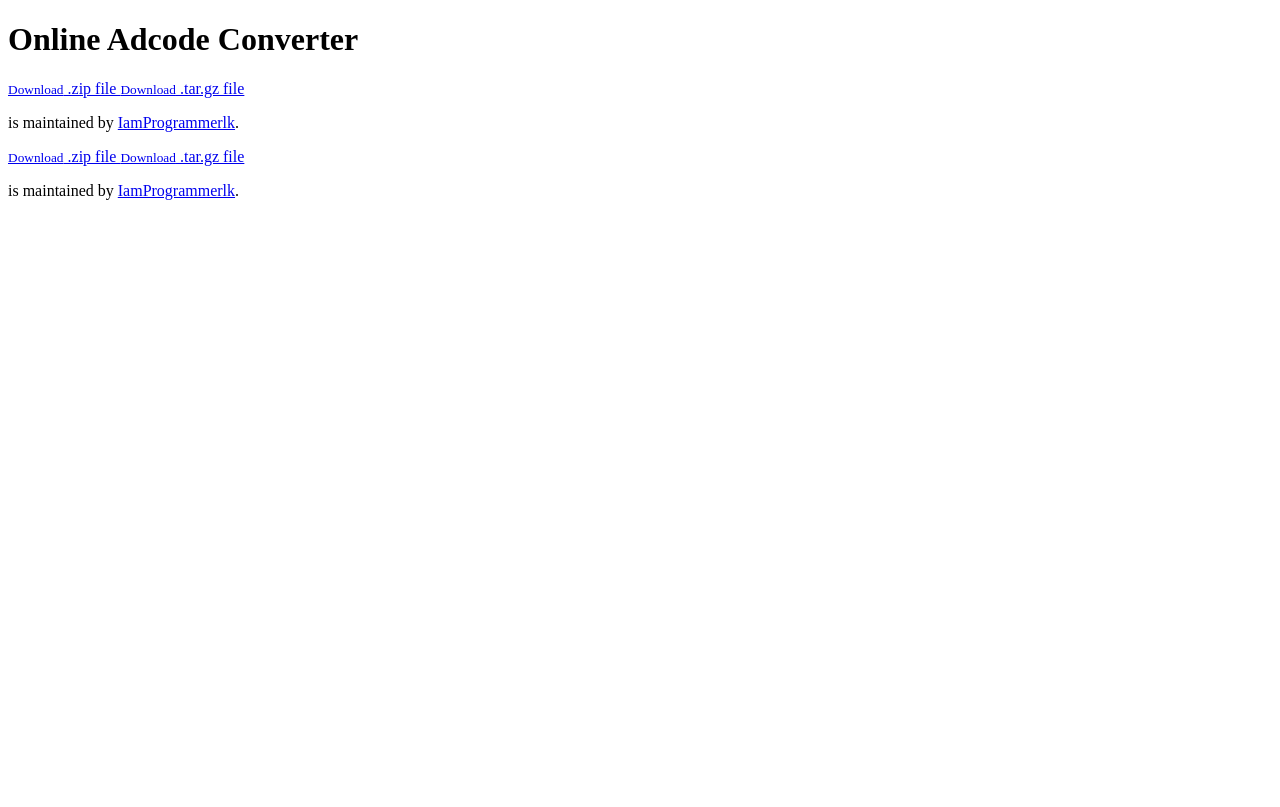
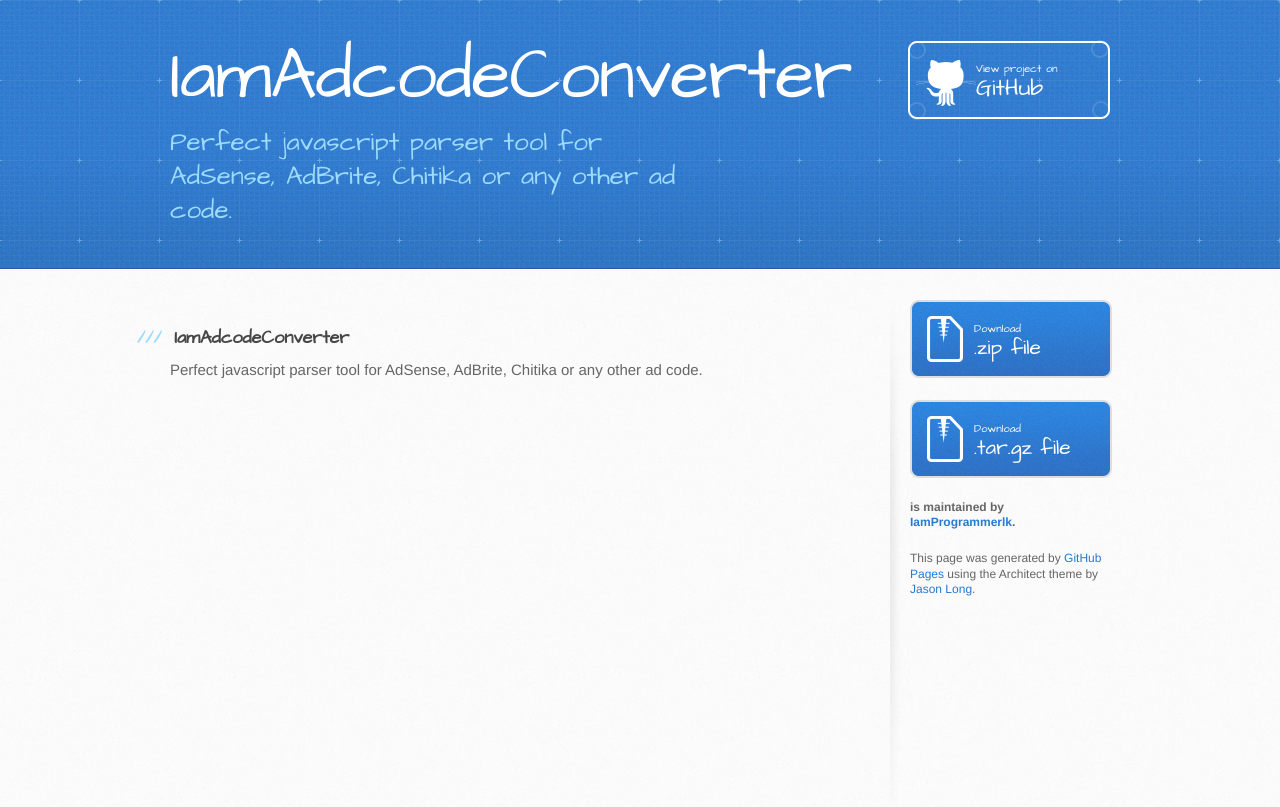
Before and after one commit to IamProgrammerLK/vpn, a plain HTML site: page index.html in a window 1280 px wide. Drawn offline with Linux system fonts and the light colour scheme; a small style sheet from the web is missing.

Commit message:
Create gh-pages branch via GitHub

```diff
--- a/index.html
+++ b/index.html
@@ -5,56 +5,48 @@
     <meta http-equiv="X-UA-Compatible" content="chrome=1">
     <meta name="viewport" content="width=device-width, initial-scale=1, maximum-scale=1">
     <link href='https://fonts.googleapis.com/css?family=Architects+Daughter' rel='stylesheet' type='text/css'>
-    <link rel="stylesheet" type="text/css" href="https://iamprogrammerlk.github.io/IamAdcodeConverter/stylesheets/stylesheet.css" media="screen">
-    <link rel="stylesheet" type="text/css" href="https://iamprogrammerlk.github.io/IamAdcodeConverter/stylesheets/github-light.css" media="screen">
-    <link rel="stylesheet" type="text/css" href="https://iamprogrammerlk.github.io/IamAdcodeConverter/stylesheets/print.css" media="print">
+    <link rel="stylesheet" type="text/css" href="stylesheets/stylesheet.css" media="screen">
+    <link rel="stylesheet" type="text/css" href="stylesheets/github-light.css" media="screen">
+    <link rel="stylesheet" type="text/css" href="stylesheets/print.css" media="print">
 
     <!--[if lt IE 9]>
     <script src="//html5shiv.googlecode.com/svn/trunk/html5.js"></script>
     <![endif]-->
 
-    <title>Online Adcode Converter By IamProgrammerlk</title>
+    <title>IamAdcodeConverter by IamProgrammerlk</title>
   </head>
 
   <body>
     <header>
       <div class="inner">
-        <h1>Online Adcode Converter</h1>
-        <h2></h2>
+        <h1>IamAdcodeConverter</h1>
+        <h2>Perfect javascript parser tool  for AdSense, AdBrite, Chitika or any other ad code.</h2>
+        <a href="https://github.com/IamProgrammerlk/IamAdcodeConverter" class="button"><small>View project on</small> GitHub</a>
       </div>
     </header>
 
     <div id="content-wrapper">
       <div class="inner clearfix">
         <section id="main-content">
-          <a href="https://github.com/IamProgrammerlk/OnlineAdcodeConverter/zipball/master" class="button">
+          <h3>
+<a id="iamadcodeconverter" class="anchor" href="#iamadcodeconverter" aria-hidden="true"><span aria-hidden="true" class="octicon octicon-link"></span></a>IamAdcodeConverter</h3>
+
+<p>Perfect javascript parser tool  for AdSense, AdBrite, Chitika or any other ad code.</p>
+        </section>
+
+        <aside id="sidebar">
+          <a href="https://github.com/IamProgrammerlk/IamAdcodeConverter/zipball/master" class="button">
             <small>Download</small>
             .zip file
           </a>
-          <a href="https://github.com/IamProgrammerlk/OnlineAdcodeConverter/tarball/master" class="button">
+          <a href="https://github.com/IamProgrammerlk/IamAdcodeConverter/tarball/master" class="button">
             <small>Download</small>
             .tar.gz file
           </a>
 
-          <p class="repo-owner"><a href="https://github.com/IamProgrammerlk/OnlineAdcodeConverter"></a> is maintained by <a href="https://github.com/IamProgrammerlk">IamProgrammerlk</a>.</p>
+          <p class="repo-owner"><a href="https://github.com/IamProgrammerlk/IamAdcodeConverter"></a> is maintained by <a href="https://github.com/IamProgrammerlk">IamProgrammerlk</a>.</p>
 
-                <a href="https://github.com/IamProgrammerlk/OnlineAdcodeConverter/zipball/master" class="button">
-            <small>Download</small>
-            .zip file
-          </a>
-          <a href="https://github.com/IamProgrammerlk/OnlineAdcodeConverter/tarball/master" class="button">
-            <small>Download</small>
-            .tar.gz file
-          </a>
-
-          <p class="repo-owner"><a href="https://github.com/IamProgrammerlk/OnlineAdcodeConverter"></a> is maintained by <a href="https://github.com/IamProgrammerlk">IamProgrammerlk</a>.</p>
-
-
-         </section>
-
-        <aside id="sidebar">
-
-
+          <p>This page was generated by <a href="https://pages.github.com">GitHub Pages</a> using the Architect theme by <a href="https://twitter.com/jasonlong">Jason Long</a>.</p>
         </aside>
       </div>
     </div>
```
Also changed, not shown: params.json (+3 -3 lines).
